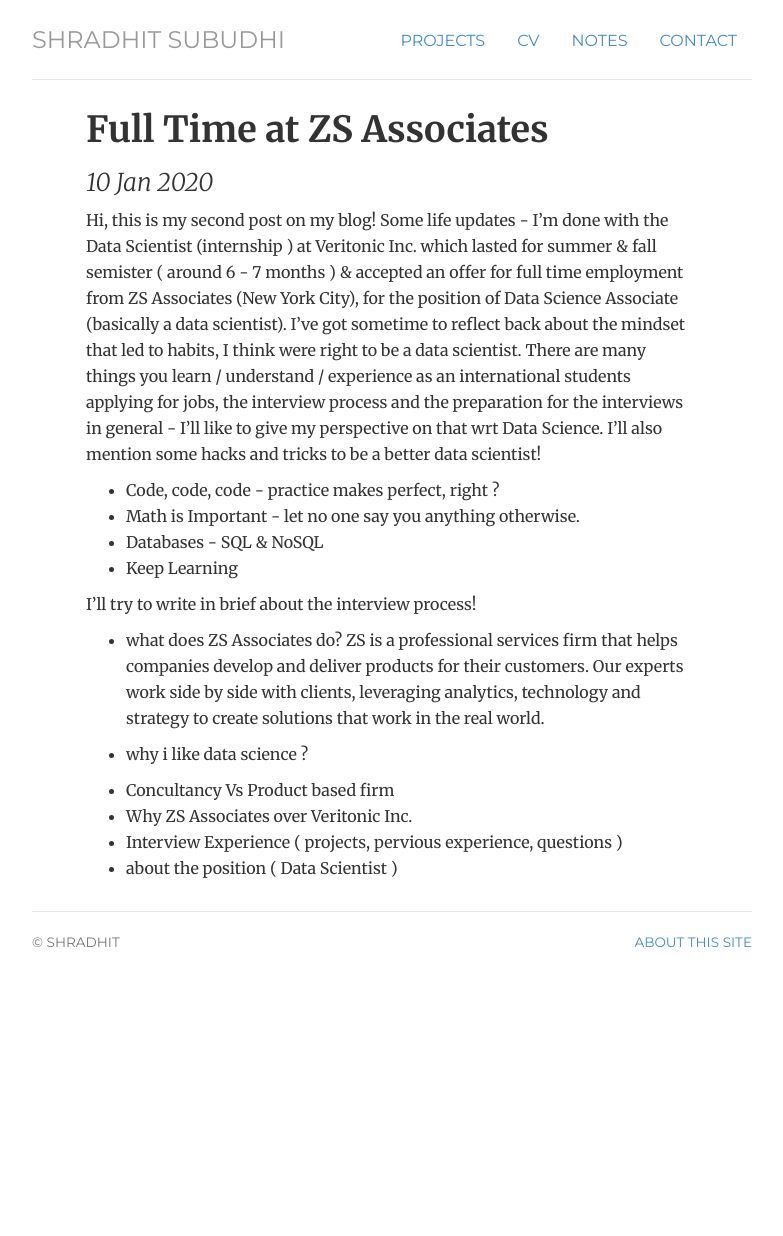
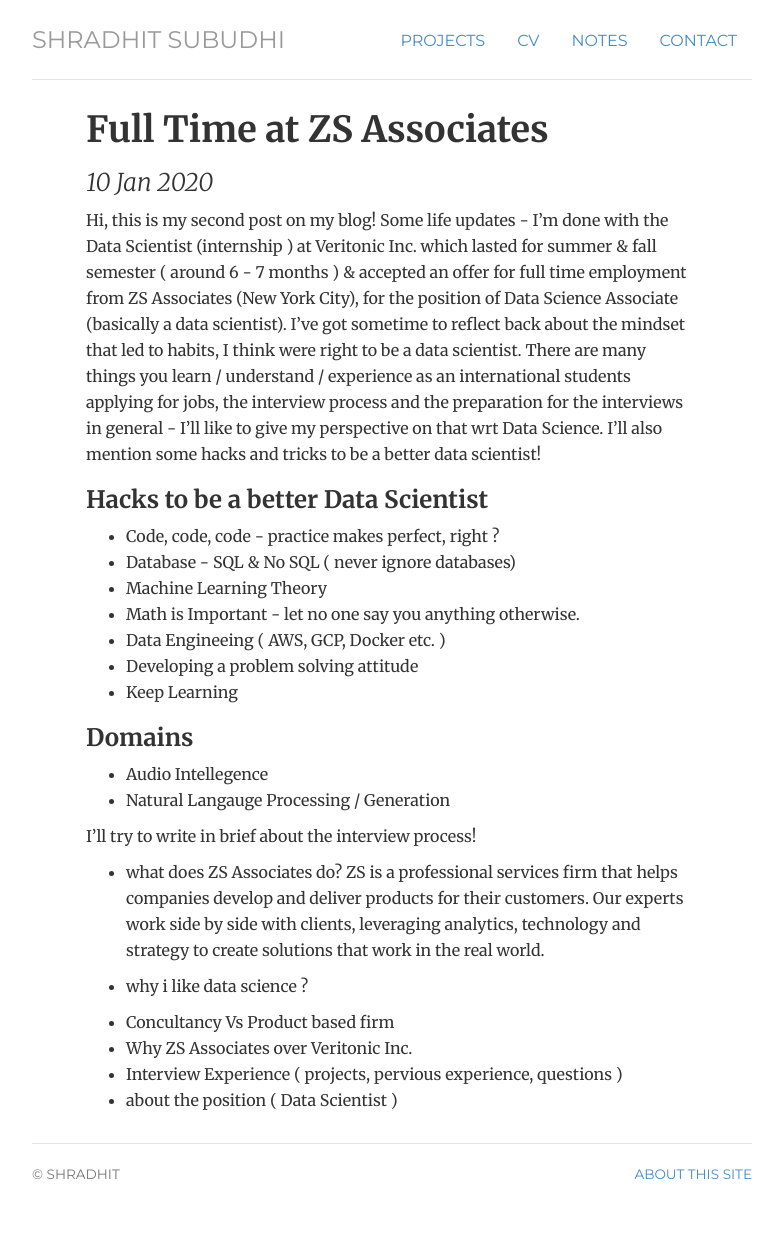
Before and after one commit to shradhit7/shradhit7.github.io, a Jekyll site: the page built from _posts/2020-01-10- Full Time Job.md, in a window 1280 px wide. Shown: the whole page, without its empty margins (248-1031 px from the left). Built offline with Jekyll 4.4.1, drawn with Linux system fonts in a browser that asks for light colours; before the commit the page ends 1003 px from its top, so only the background shows below that.

Commit message:
Update 2020-01-10- Full Time Job.md

```diff
--- a/_posts/2020-01-10- Full Time Job.md
+++ b/_posts/2020-01-10- Full Time Job.md
@@ -3,14 +3,22 @@
 title: Full Time at ZS Associates
 ---
 
-Hi, this is my second post on my blog! Some life updates -  I'm done with the Data Scientist (internship ) at Veritonic Inc. which lasted for summer & fall semister ( around 6 - 7 months ) & accepted an offer for full time employment from ZS Associates (New York City), for the position of Data Science Associate (basically a data scientist).
+Hi, this is my second post on my blog! Some life updates -  I'm done with the Data Scientist (internship ) at Veritonic Inc. which lasted for summer & fall semester ( around 6 - 7 months ) & accepted an offer for full time employment from ZS Associates (New York City), for the position of Data Science Associate (basically a data scientist).
 I've got sometime to reflect back about the mindset that led to habits, I think were right to be a data scientist. There are many things you learn / understand / experience as an international students applying for jobs, the interview process and the preparation for the interviews in general - I'll like to give my perspective on that wrt Data Science. I'll also mention some hacks and tricks to be a better data scientist!
 
+### Hacks to be a better Data Scientist
 
 - Code, code, code - practice makes perfect, right ?
+- Database - SQL & No SQL ( never ignore databases)
+- Machine Learning Theory
 - Math is Important - let no one say you anything otherwise.
-- Databases - SQL & NoSQL
+- Data Engineeing ( AWS, GCP, Docker etc. )
+- Developing a problem solving attitude
 - Keep Learning
+
+### Domains
+- Audio Intellegence
+- Natural Langauge Processing / Generation
 
 
 I'll try to write in brief about the interview process!
```
